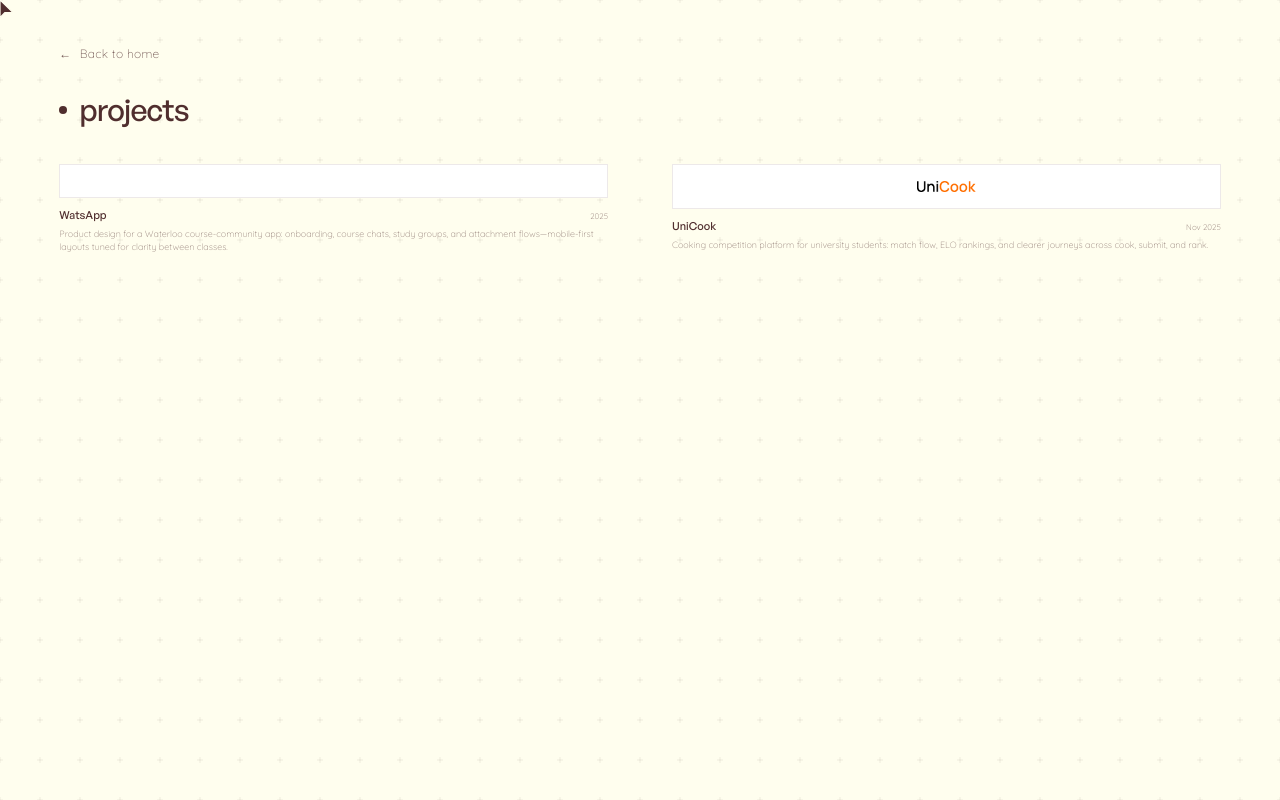
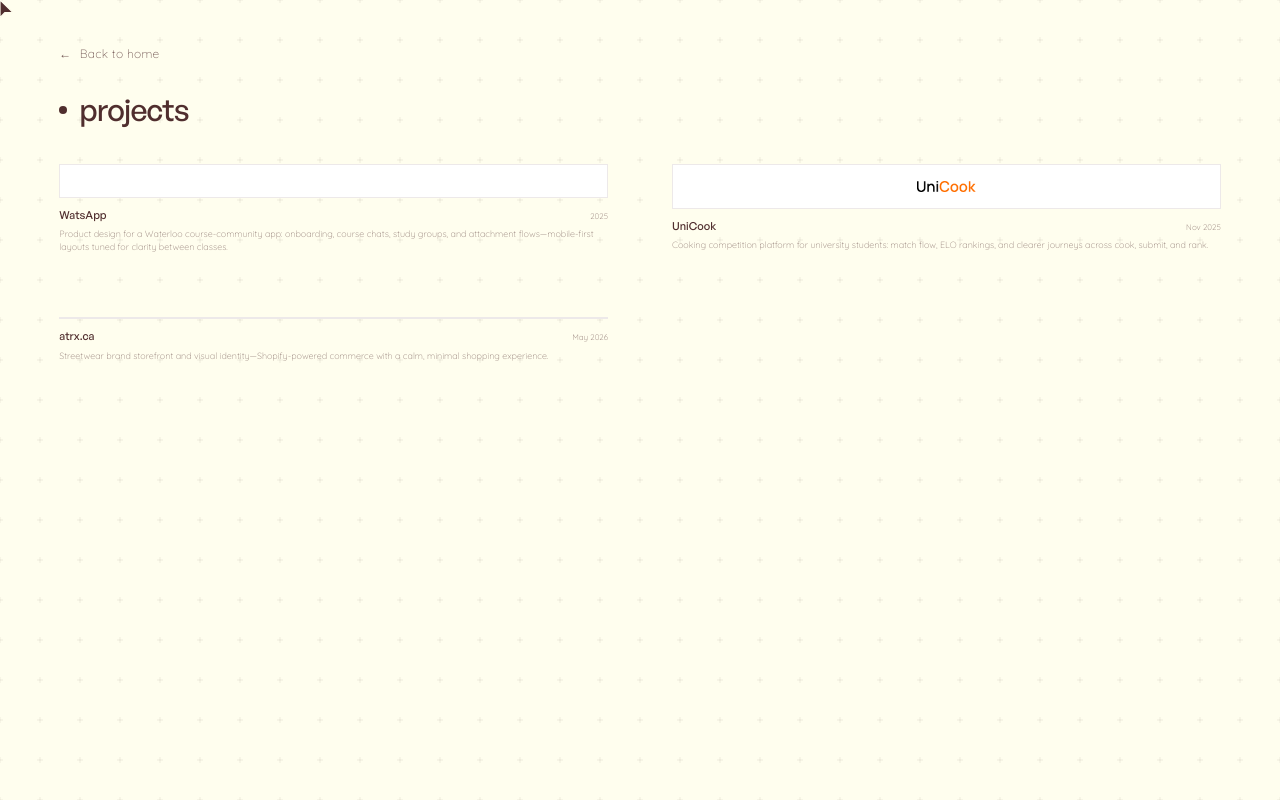
Before and after one commit to HjwFang/portfolio-v2, a Next.js app: page /projects in a window 1280 px wide. Built offline with nearby package versions, Linux system fonts and the light colour scheme.

Commit message:
Add atrx.ca project and image-only portfolio card links.
Make experience and project cards share image-click navigation with a smooth hover float, restore experience detail routes, and align main/gallery bottom padding.

Co-authored-by: Cursor <cursoragent@cursor.com>

```diff
--- /dev/null
+++ b/app/experience/[id]/page.tsx
@@ -0,0 +1,36 @@
+import SectionContent from "@/components/SectionContent";
+import ProjectCell from "@/components/ProjectCell";
+import { EXPERIENCE_DETAILS } from "@/lib/portfolioContent";
+import { notFound } from "next/navigation";
+
+export function generateStaticParams() {
+  return Object.keys(EXPERIENCE_DETAILS).map((id) => ({ id }));
+}
+
+export default function ExperienceDetailPage({ params }: { params: { id: string } }) {
+  const experience = EXPERIENCE_DETAILS[params.id];
+
+  if (!experience) {
+    notFound();
+  }
+
+  return (
+    <div className="min-h-screen px-[clamp(24px,4.635vw,89px)]">
+      <SectionContent
+        aria-label={experience.title}
+        backHref="/?section=experiences"
+        backLabel="Back to experiences"
+      >
+        <ProjectCell
+          title={experience.title}
+          timeline={experience.timeline}
+          tools={experience.tools}
+          skills={experience.skills}
+          overview={experience.overview}
+          websiteUrl={experience.websiteUrl !== "#" ? experience.websiteUrl : undefined}
+          imageUrl={experience.imageUrl}
+        />
+      </SectionContent>
+    </div>
+  );
+}
--- a/app/globals.css
+++ b/app/globals.css
@@ -97,6 +97,21 @@ body::-webkit-scrollbar {
   animation-delay: calc(var(--cascade-step, 0) * 72ms);
 }
 
+.portfolio-card-image-link {
+  transform: translate3d(0, 0, 0);
+  transition:
+    transform 0.65s cubic-bezier(0.22, 1, 0.36, 1),
+    border-color 0.65s cubic-bezier(0.22, 1, 0.36, 1);
+  will-change: transform;
+}
+
+@media (hover: hover) and (pointer: fine) {
+  .portfolio-card-image-link:hover,
+  a:hover .portfolio-card-image-link {
+    transform: translate3d(0, -6px, 0);
+  }
+}
+
 @keyframes art-gallery-panel-in {
   from {
     opacity: 0;
@@ -149,6 +164,15 @@ body::-webkit-scrollbar {
     transform: none !important;
   }
 
+  .portfolio-card-image-link {
+    transition: none !important;
+  }
+
+  .portfolio-card-image-link:hover,
+  a:hover .portfolio-card-image-link {
+    transform: none !important;
+  }
+
   .art-gallery-panel--enter {
     animation: none !important;
   }
--- a/app/page.tsx
+++ b/app/page.tsx
@@ -196,6 +196,7 @@ function SectionRenderer() {
               <PortfolioListCard
                 key={item.id}
                 item={item}
+                href={item.externalUrl ?? `/experience/${item.id}`}
                 priority={i === 0}
                 cascade={{ baseStep: portfolioCardCascadeStep(i) }}
               />
@@ -216,7 +217,7 @@ function SectionRenderer() {
               <PortfolioListCard
                 key={item.id}
                 item={item}
-                href={`/projects/${item.id}`}
+                href={item.externalUrl ?? `/projects/${item.id}`}
                 priority={i === 0}
                 showSubtitle={false}
                 cascade={{ baseStep: portfolioCardCascadeStep(i) }}
--- a/app/projects/page.tsx
+++ b/app/projects/page.tsx
@@ -18,7 +18,7 @@ export default function ProjectsPage() {
             <PortfolioListCard
               key={item.id}
               item={item}
-              href={`/projects/${item.id}`}
+              href={item.externalUrl ?? `/projects/${item.id}`}
               priority={i === 0}
               showSubtitle={false}
             />
--- a/components/ArtGallery.tsx
+++ b/components/ArtGallery.tsx
@@ -1096,7 +1096,7 @@ export default function ArtGallery({
 
       <div
         className={`flex shrink-0 items-center justify-center pt-[clamp(10px,1.2vw,16px)] ${
-          fillHeight ? "pb-[5vh]" : "pb-[clamp(16px,2vh,24px)]"
+          fillHeight ? "pb-0" : "pb-[clamp(16px,2vh,24px)]"
         }`}
       >
         <IndexedSelector
--- a/components/HeroShell.tsx
+++ b/components/HeroShell.tsx
@@ -75,7 +75,7 @@ export default function HeroShell({ children }: { children?: React.ReactNode })
           </div>
         </div>
 
-        <main className="flex min-h-[50vh] flex-1 flex-col justify-start px-[clamp(24px,4.635vw,89px)] pb-[clamp(32px,5vh,48px)] pt-[clamp(32px,5vh,48px)] lg:min-h-screen lg:pb-0 lg:pt-[10vh] z-10">
+        <main className="flex min-h-[50vh] flex-1 flex-col justify-start px-[clamp(24px,4.635vw,89px)] pb-[5vh] pt-[clamp(32px,5vh,48px)] lg:min-h-screen lg:pt-[10vh] z-10">
           {children}
         </main>
 
--- a/components/PortfolioListCard.tsx
+++ b/components/PortfolioListCard.tsx
@@ -15,7 +15,7 @@ export type PortfolioListCardCascade = {
 
 type PortfolioListCardProps = {
   item: PortfolioCardItem;
-  /** Omit for non-navigating cards (e.g. experiences shown only in the home SPA). */
+  /** When set, only the image is clickable (text stays plain). External URLs open in a new tab. */
   href?: string;
   priority?: boolean;
   /** When false, hides the subtitle line (e.g. role) between title and description. */
@@ -28,7 +28,7 @@ type PortfolioListCardProps = {
 };
 
 const cardClassName =
-  "group flex w-full flex-col gap-[clamp(4px,0.4vw,8px)] text-left no-underline";
+  "flex w-full flex-col gap-[clamp(4px,0.4vw,8px)] text-left";
 
 export default function PortfolioListCard({
   item,
@@ -51,12 +51,16 @@ export default function PortfolioListCard({
     item.id === "watsapp" ||
     item.id === "unicook";
   const isAtaraxiaCard = item.id === "ataraxia";
+  const isAtrxCard = item.id === "atrx";
   const isQuickposCard = item.id === "quickpos";
   const isTsacCard = item.id === "trudeau-sac";
   const isUnicookCard = item.id === "unicook";
+  const isExternal = href != null && /^https?:\/\//.test(href);
 
-  const imageBoxClassName = `relative flex w-full aspect-4/2.5 overflow-hidden border border-foreground/10 transition-colors duration-200 group-hover:border-foreground/20 ${
-    isAtaraxiaCard
+  const imageBoxClassName = `relative flex w-full aspect-4/2.5 overflow-hidden border border-foreground/10 ${
+    href != null ? "portfolio-card-image-link hover:border-foreground/20" : ""
+  } ${
+    isAtaraxiaCard || isAtrxCard
       ? "items-center justify-center bg-[#FFFFFF]"
       : isCompactCardImage
         ? "items-center justify-center bg-[#FFFFFF] p-[clamp(8px,1.4vw,16px)]"
@@ -117,7 +121,7 @@ export default function PortfolioListCard({
               placeholder="empty"
             />
           </div>
-        ) : isAtaraxiaCard ? (
+        ) : isAtaraxiaCard || isAtrxCard ? (
           <div className="relative h-[min(46%,8.75rem)] w-[min(46%,9.5rem)] max-h-[58%] max-w-[62%] sm:h-[min(48%,9.25rem)] sm:w-[min(48%,10rem)]">
             <RevealImage
               src={image}
@@ -145,14 +149,28 @@ export default function PortfolioListCard({
     </>
   );
 
+  const imageSection =
+    href != null ? (
+      <Link
+        href={href}
+        className="block w-full no-underline"
+        aria-label={`Open ${title}`}
+        {...(isExternal
+          ? { target: "_blank", rel: "noopener noreferrer" }
+          : {})}
+      >
+        <div className={imageBoxClassName}>{imageBox}</div>
+      </Link>
+    ) : (
+      <div className={imageBoxClassName}>{imageBox}</div>
+    );
+
   const body = (
     <>
       {cascade ? (
-        <CascadeIn step={cascade.baseStep} className={imageBoxClassName}>
-          {imageBox}
-        </CascadeIn>
+        <CascadeIn step={cascade.baseStep}>{imageSection}</CascadeIn>
       ) : (
-        <div className={imageBoxClassName}>{imageBox}</div>
+        imageSection
       )}
 
       <div
@@ -182,13 +200,5 @@ export default function PortfolioListCard({
     </>
   );
 
-  if (href != null) {
-    return (
-      <Link href={href} className={cardClassName}>
-        {body}
-      </Link>
-    );
-  }
-
   return <div className={cardClassName}>{body}</div>;
 }
--- a/lib/portfolioContent.ts
+++ b/lib/portfolioContent.ts
@@ -5,6 +5,8 @@ export type PortfolioCardItem = {
   subtitle: string;
   description: string;
   image: string;
+  /** When set, the card links here in a new tab instead of the project detail page. */
+  externalUrl?: string;
 };
 
 export type PortfolioDetail = {
@@ -31,6 +33,9 @@ export const PROJECT_WATSAPP_IMAGE_SRC = "/images/projects/watsapp.png" as const
 
 /** UniCook project card + detail hero (wordmark on white). */
 export const PROJECT_UNICOOK_LOGO_SRC = "/images/projects/unicook-logo.png" as const;
+
+/** atrx.ca project card (logo on white). */
+export const PROJECT_ATRX_IMAGE_SRC = "/images/projects/atrx.png" as const;
 
 export const EXPERIENCE_GRID_ITEMS: readonly PortfolioCardItem[] = [
   {
@@ -80,6 +85,16 @@ export const PROJECT_GRID_ITEMS: readonly PortfolioCardItem[] = [
     description:
       "Cooking competition platform for university students: match flow, ELO rankings, and clearer journeys across cook, submit, and rank.",
     image: PROJECT_UNICOOK_LOGO_SRC,
+  },
+  {
+    id: "atrx",
+    title: "atrx.ca",
+    date: "May 2026",
+    subtitle: "E-commerce & Brand",
+    description:
+      "Streetwear brand storefront and visual identity—Shopify-powered commerce with a calm, minimal shopping experience.",
+    image: PROJECT_ATRX_IMAGE_SRC,
+    externalUrl: "https://atrx.ca",
   },
 ];
 
--- a/next.config.ts
+++ b/next.config.ts
@@ -1,12 +1,6 @@
 import type { NextConfig } from "next";
 
 const nextConfig: NextConfig = {
-  async redirects() {
-    return [
-      { source: "/experience", destination: "/", permanent: false },
-      { source: "/experience/:path*", destination: "/", permanent: false },
-    ];
-  },
   images: {
     remotePatterns: [
       { protocol: "https", hostname: "images.unsplash.com", pathname: "/**" },
```
Also changed, not shown: public/images/projects/atrx.png (added).
